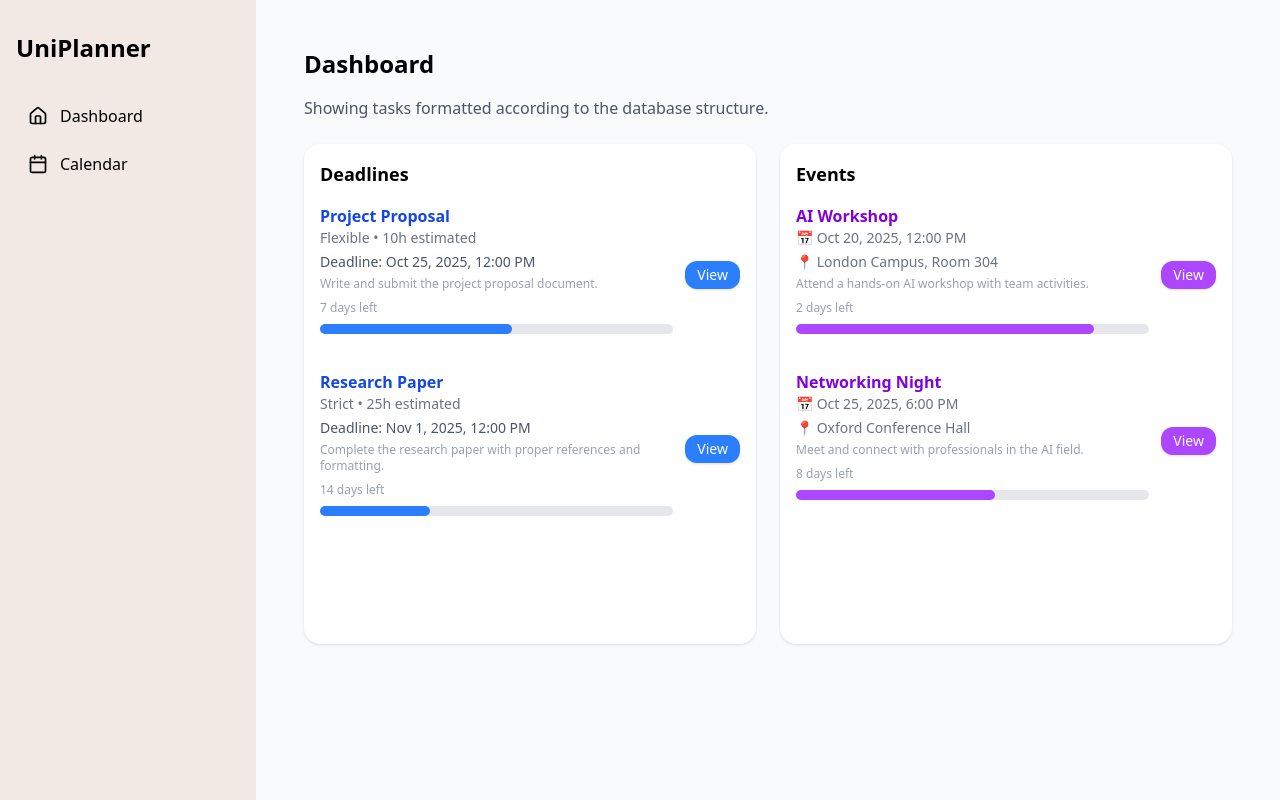
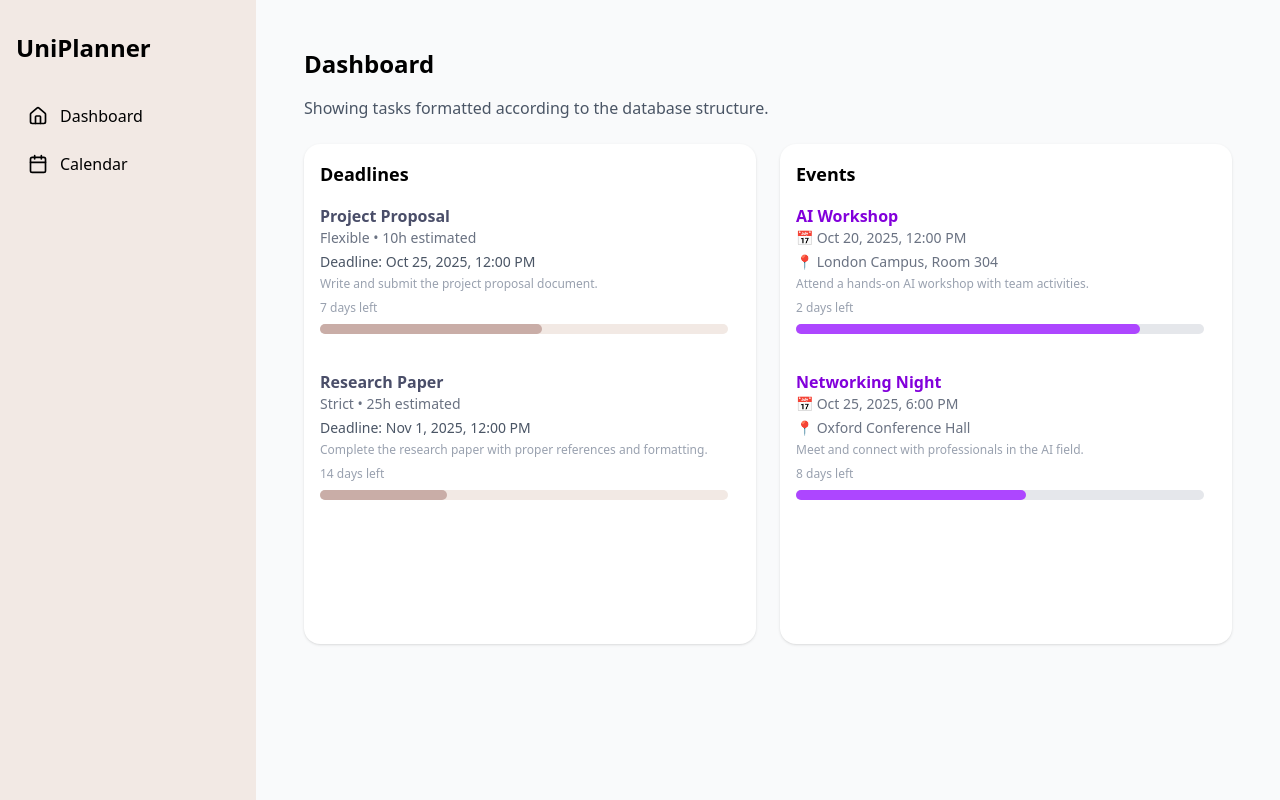
Before and after one commit to seyeong-zero/University-life-planner-with-AI, a Next.js app in the folder frontend/: page / in a window 1280 px wide. Built offline with nearby package versions, Linux system fonts and the light colour scheme.

Commit message:
Update page.tsx

```diff
--- a/frontend/app/page.tsx
+++ b/frontend/app/page.tsx
@@ -1,14 +1,15 @@
-"use client";
-import { useRouter } from "next/navigation";
 
-export default function HomePage() {
-  const router = useRouter();
+import { supabase } from "@/lib/supabaseClient";
 
-  const handleView = (id: string) => {
-    router.push(`/tasks/${id}`);
-  };
+interface Deadlines {
+  title: string,
+  date: string,
+  description: string,
 
-  // Mock data using DB structure + location for events
+}
+
+export default async function HomePage() {
+
   const tasks = [
     {
       uuid: "1a2b3c",
@@ -108,7 +109,7 @@ export default function HomePage() {
               return (
                 <li key={d.uuid} className="flex justify-between items-start">
                   <div className="w-full pr-3">
-                    <p className="font-semibold text-blue-700">{d.title}</p>
+                    <p className="font-semibold text-d">{d.title}</p>
                     <p className="text-sm text-gray-500 mb-1">
                       {d.strictness ? "Strict" : "Flexible"} • {d.est_hours}h estimated
                     </p>
@@ -119,20 +120,13 @@ export default function HomePage() {
                     <p className="text-xs text-gray-400 mb-2">{daysLeft} days left</p>
 
                     {/* Progress Bar */}
-                    <div className="w-full bg-gray-200 rounded-full h-2.5 mb-3">
+                    <div className="w-full bg-a rounded-full h-2.5 mb-3">
                       <div
-                        className="bg-blue-500 h-2.5 rounded-full"
+                        className="bg-b h-2.5 rounded-full"
                         style={{ width: `${percentage}%` }}
                       ></div>
                     </div>
                   </div>
-
-                  <button
-                    onClick={() => handleView(d.uuid)}
-                    className="text-sm bg-blue-500 hover:bg-blue-600 text-white px-3 py-1 rounded-xl shadow self-center"
-                  >
-                    View
-                  </button>
                 </li>
               );
             })}
@@ -166,13 +160,6 @@ export default function HomePage() {
                       ></div>
                     </div>
                   </div>
-
-                  <button
-                    onClick={() => handleView(e.uuid)}
-                    className="text-sm bg-purple-500 hover:bg-purple-600 text-white px-3 py-1 rounded-xl shadow self-center"
-                  >
-                    View
-                  </button>
                 </li>
               );
             })}
```
